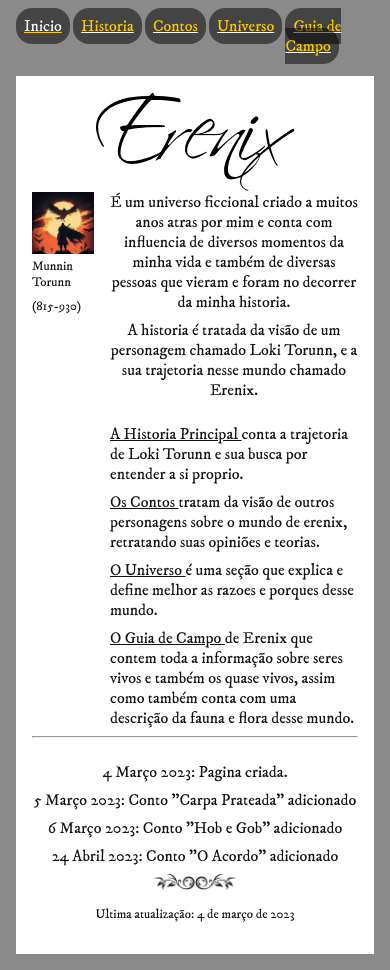
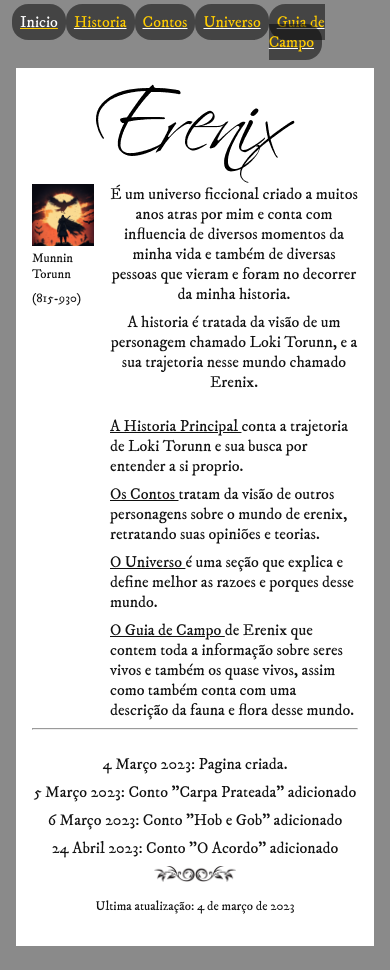
Before and after one commit to YuriDonato/talesoferenix, a React (Create React App) app: page / in a window 390 px wide. Built offline with nearby package versions, Linux system fonts and the light colour scheme.

Commit message:
Trying to solve header incompatibility with mobile

```diff
--- a/src/components/Header/styles.ts
+++ b/src/components/Header/styles.ts
@@ -12,8 +12,6 @@ export const Container = styled.ul`
   justify-content: space-evenly;
   list-style: none;
   margin: 0.75rem;
-  padding: 0.25rem;
-  gap: 0.2rem;
 `
 
 export const Button = styled(Link)`
--- a/src/components/HomeCard/styles.ts
+++ b/src/components/HomeCard/styles.ts
@@ -51,7 +51,7 @@ export const UpdatedText = styled(Text)`
   img {
     display: block;
     margin: auto;
-    width: 25%;
+    max-width: 25%;
   }
 `
 
```
